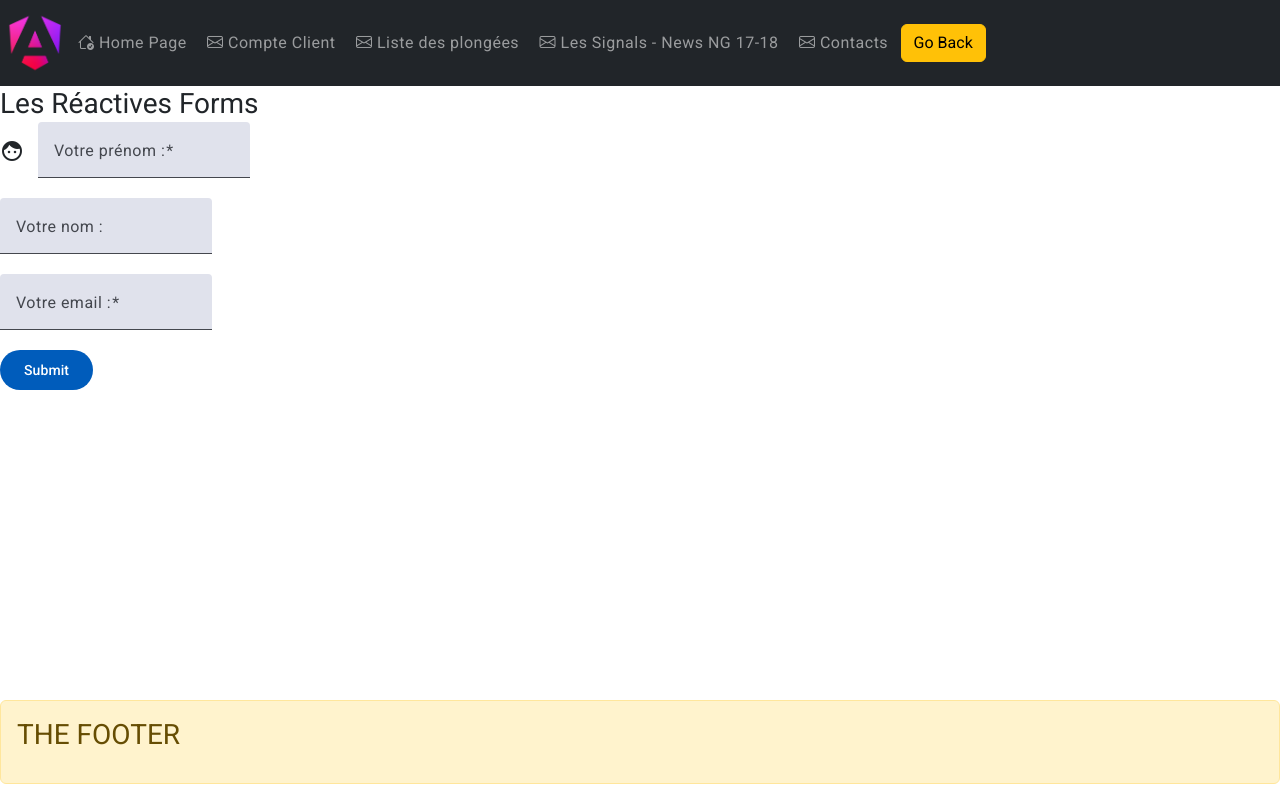
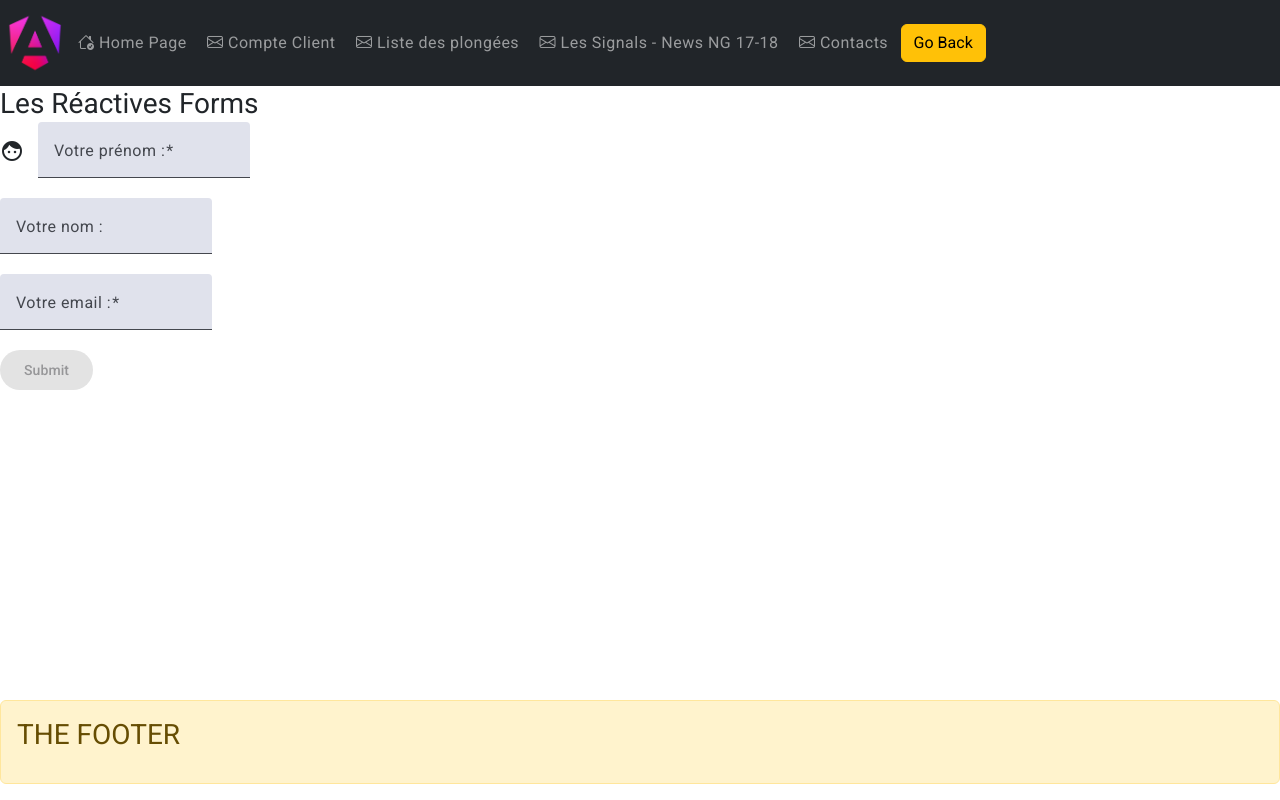
Before and after one commit to marie-clerc/formation-angular-tp04, an Angular app: page /nous-contacter in a window 1280 px wide. Built offline with nearby package versions, Linux system fonts and the light colour scheme.

Commit message:
disabled du button form tant que form n'est pas valid

```diff
--- a/src/app/webApp/contact/contact/contact.component.html
+++ b/src/app/webApp/contact/contact/contact.component.html
@@ -42,5 +42,5 @@
         <br>
 
 
-        <button mat-flat-button type="submit">Submit</button>
+        <button mat-flat-button type="submit" [disabled]="!monForm.valid">Submit</button>
     </form>
```
